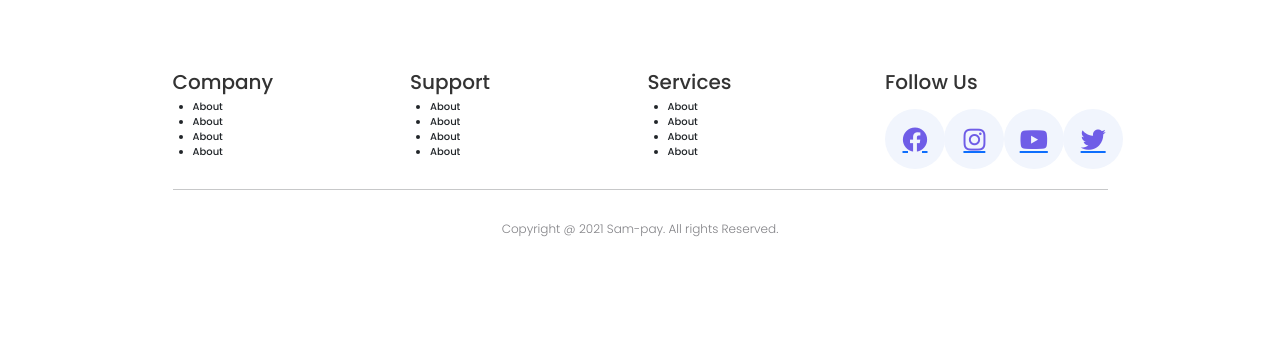
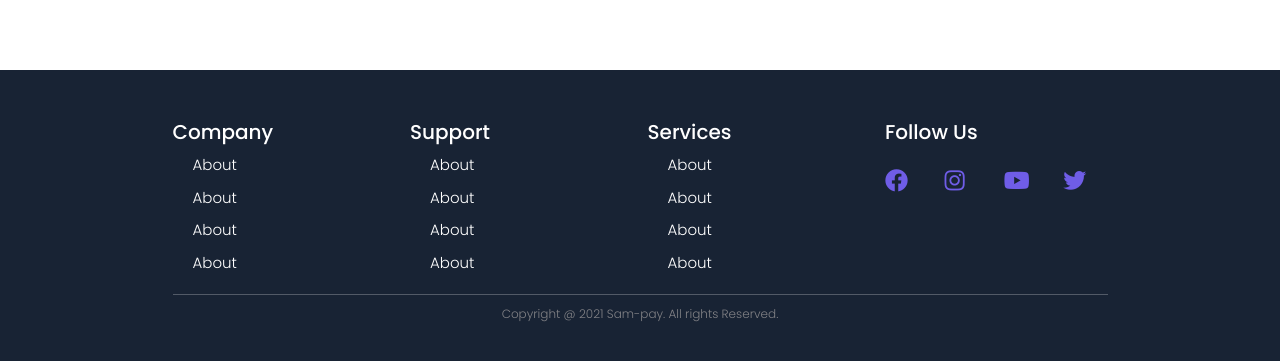
Before and after one commit to samstyle321/sam-pay, a React (Create React App) app: page / in a window 1280 px wide. Shown: the part 3967-4328 px from the top of the page. Before the commit the page ends 4255 px from the top, so only its background shows below. Built offline with nearby package versions, Linux system fonts and the light colour scheme.

Commit message:
Footer CSS

```diff
--- a/src/index.css
+++ b/src/index.css
@@ -331,6 +331,63 @@ header {
   width: 75%;
   padding: 0 2rem;
 }
+
+/*================ Footer ==========================*/
+footer {
+  padding: 5rem 0;
+  background-color: #182334;
+  color: #fff;
+}
+
+footer h2 {
+  color: #fff;
+}
+
+footer li {
+  list-style: none;
+  font-size: 1.5rem;
+  font-weight: lighter;
+  color: #fff;
+  cursor: pointer;
+  margin: 1rem 0;
+}
+
+footer li:hover {
+  color: var(--primary-color);
+}
+
+footer .fonstawesome-style {
+  font-size: 2.3rem;
+  color: var(--primary-color);
+  background-color: transparent;
+  width: 0rem;
+  height: 0rem;
+  margin: 2rem 0;
+  cursor: pointer;
+}
+
+footer .fonstawesome-style:hover {
+  transition: all 1s;
+  animation: rotatefont 1s linear infinite alternate-reverse;
+  color: #fff;
+}
+
+@keyframes rotatefont {
+  0% {
+    transform: scale(0.6);
+  }
+  100% {
+    transform: scale(1.2);
+  }
+}
+
+footer .main-hero-para {
+  margin: 0;
+}
+footer a {
+  text-decoration: none;
+}
+
 /* ========== Responsive ============*/
 
 @media (min-width: 1500px) {
```
